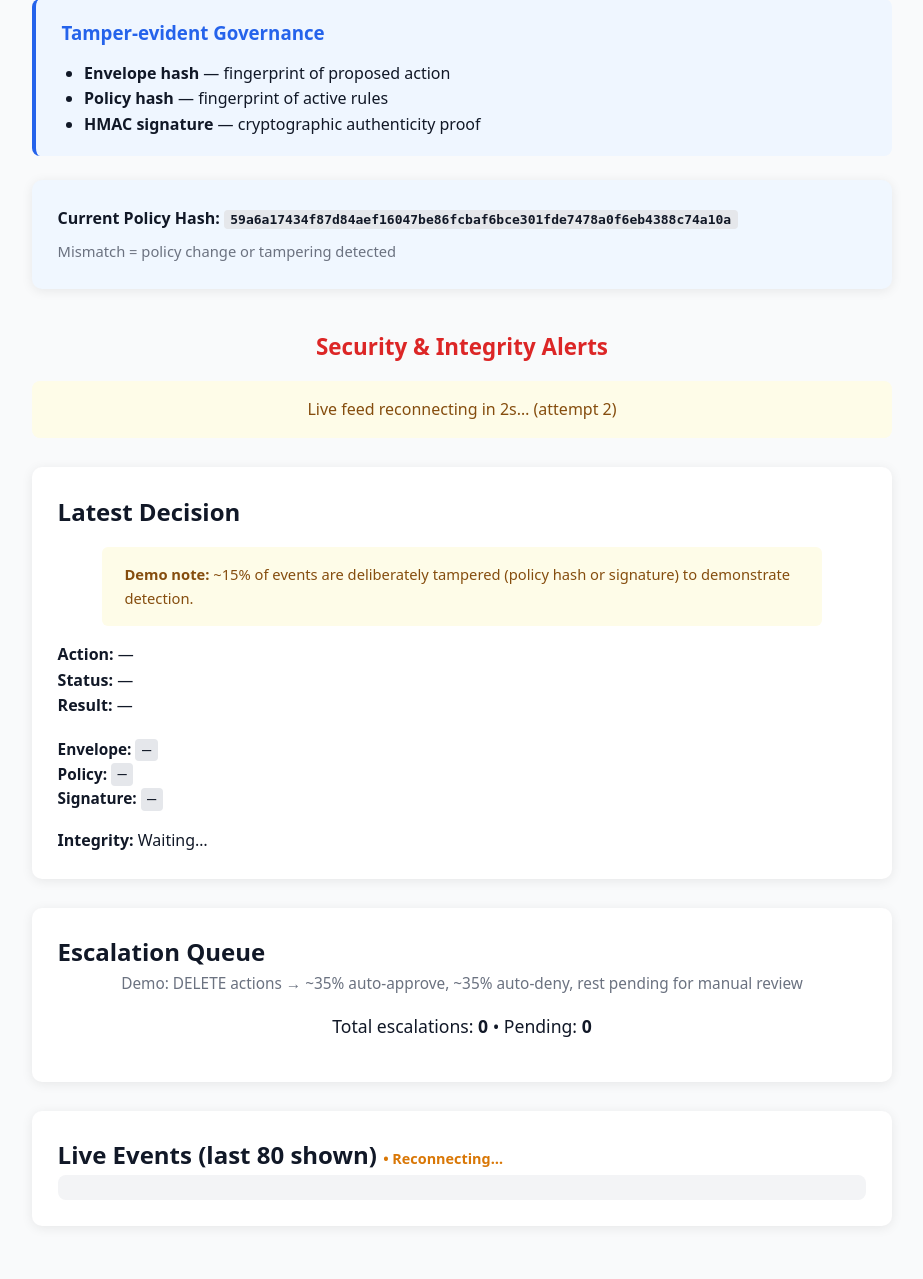
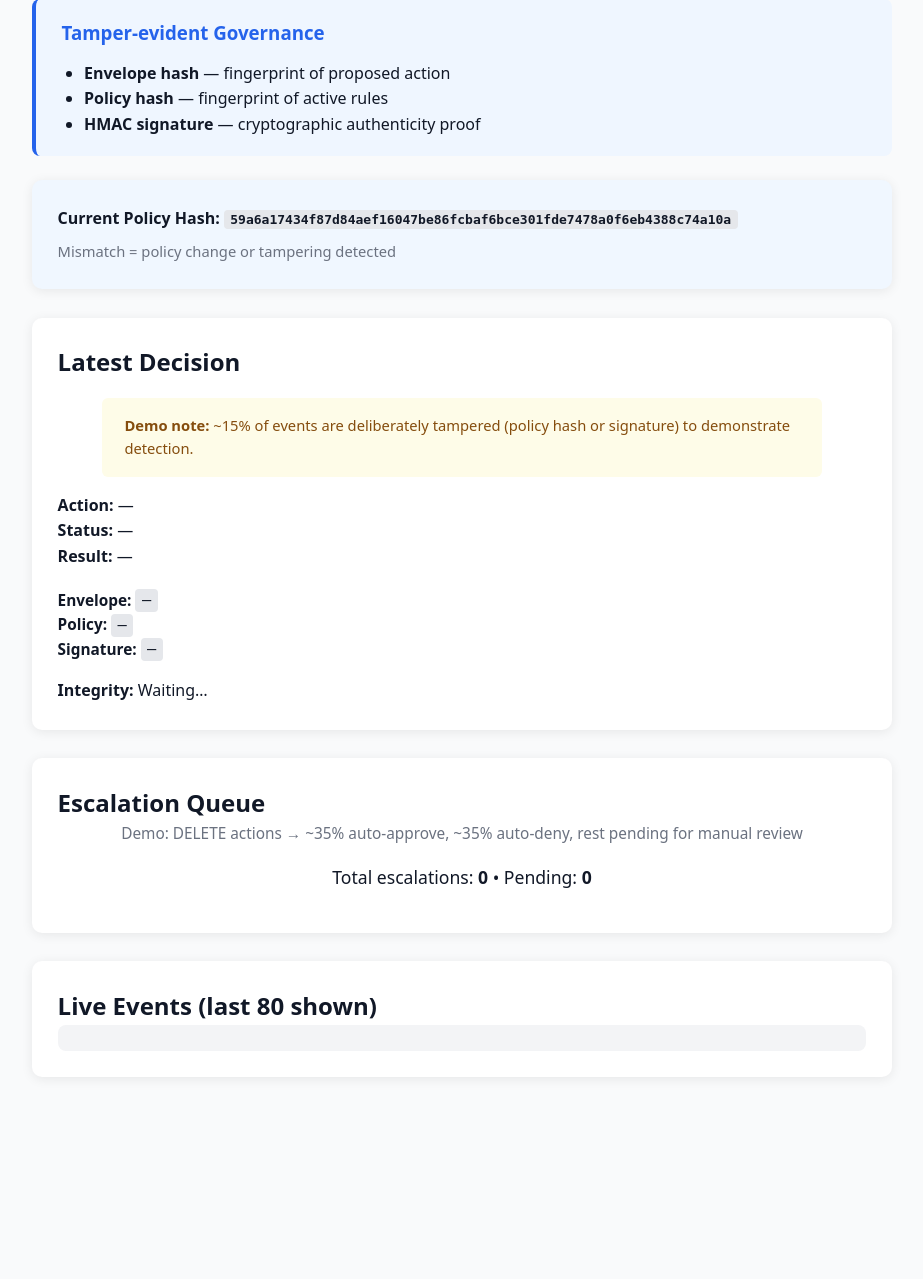
Before and after one commit to babyblueviper1/ai-governance-architecture, a Flask app: page / in a window 1280 px wide. Shown: the part 712-1991 px from the top of the page, without its empty margins (178-1101 px from the left). After the commit the page ends 1731 px from the top, so only its background shows below. Run offline with Flask 3, Linux system fonts and the light colour scheme.

Commit message:
. nodes eternal

```diff
--- a/drvl-demo/templates/index.html
+++ b/drvl-demo/templates/index.html
@@ -334,9 +334,6 @@
   <p style="margin:0.5rem 0 0; font-size:0.92rem; color:var(--gray);">Mismatch = policy change or tampering detected</p>
 </div>
 
-<h2 style="text-align:center; color:var(--danger); margin:2.5rem 0 1rem; font-size:1.4rem;">Security & Integrity Alerts</h2>
-<div id="alerts"></div>
-
 <div class="panel">
   <h2>Latest Decision</h2>
   <div class="warning-text" style="max-width:720px; margin:1rem auto;">
@@ -367,7 +364,7 @@
 </div>
 
 <div class="panel">
-  <h2>Live Events (last 80 shown) <span id="feed-status" style="font-size:0.9rem;"></span></h2>
+  <h2>Live Events (last 80 shown)</h2>
   <div id="events"></div>
 </div>
 
```
